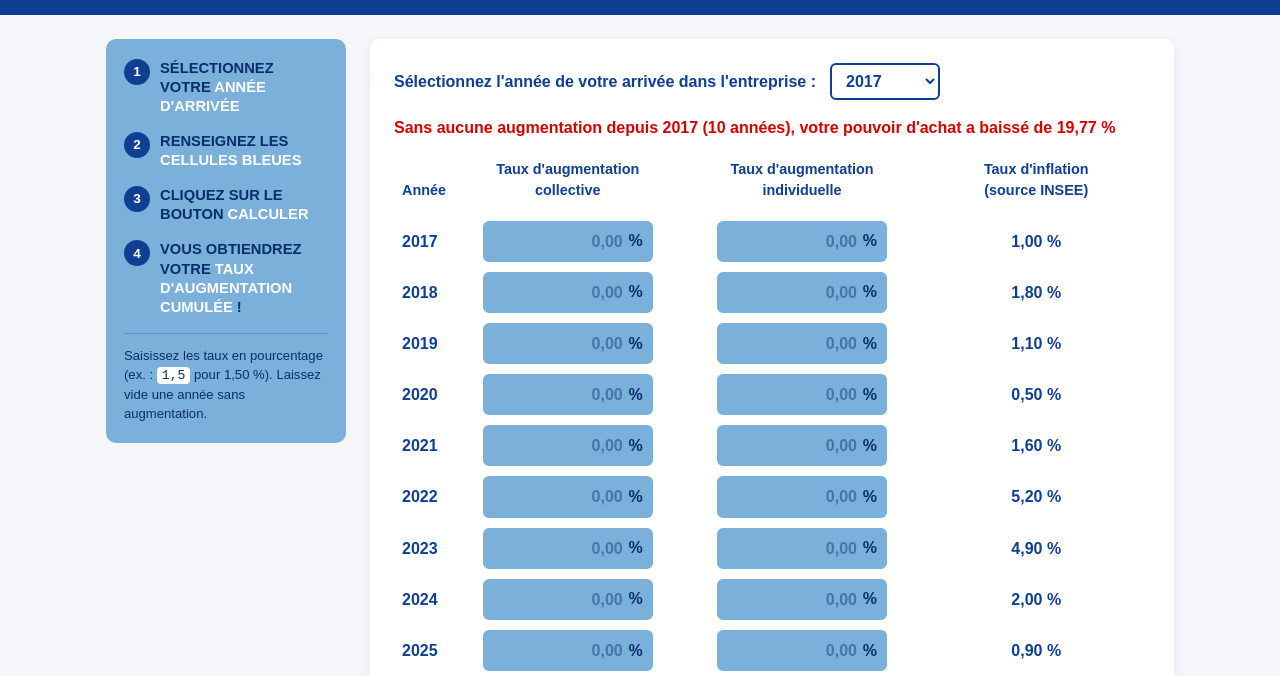
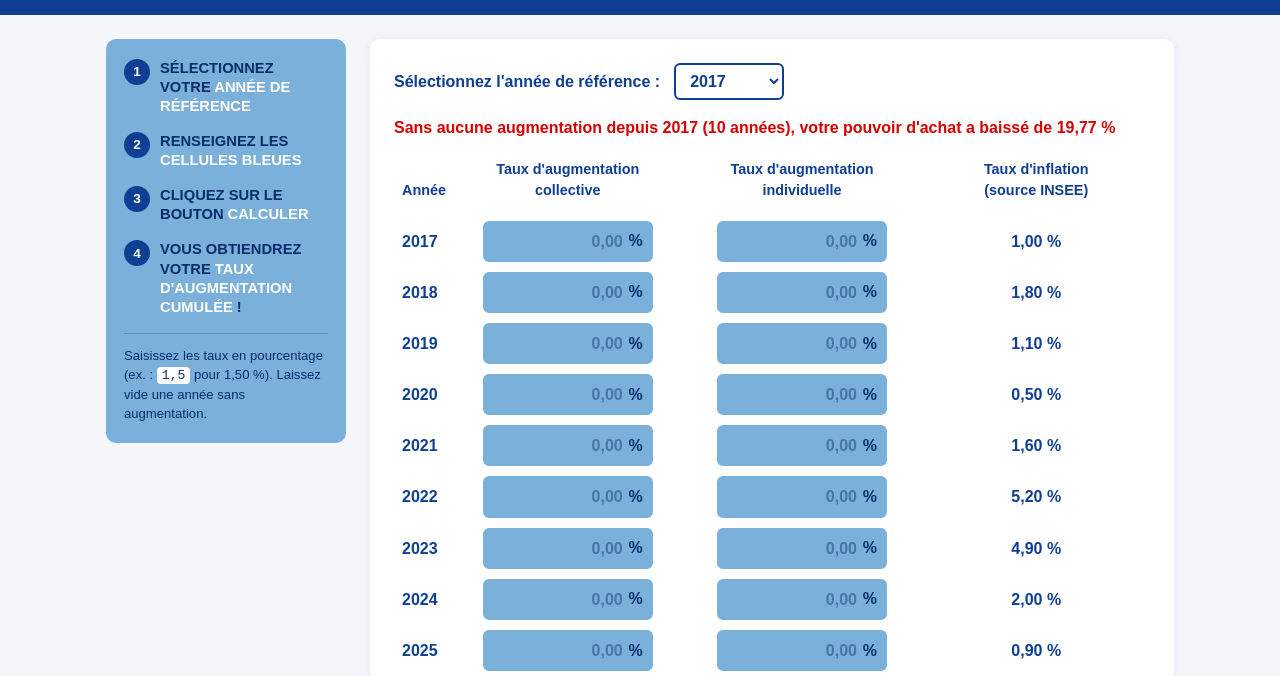
Before and after one commit to Darknight92/Calculette-Pouvoir-d-Achat-CFTC-, a plain HTML site: page index.html in a window 1280 px wide. Shown: the part 123-799 px from the top of the page. Drawn offline with Linux system fonts and the light colour scheme.

Commit message:
Update index.html

```diff
--- a/index.html
+++ b/index.html
@@ -30,7 +30,7 @@
   <main class="page">
     <aside class="mode-emploi" aria-label="Mode d'emploi">
       <ol>
-        <li><span class="etape">1</span><span>Sélectionnez votre <strong>année d'arrivée</strong></span></li>
+        <li><span class="etape">1</span><span>Sélectionnez votre <strong>année de référence</strong></span></li>
         <li><span class="etape">2</span><span>Renseignez les <strong>cellules bleues</strong></span></li>
         <li><span class="etape">3</span><span>Cliquez sur le bouton <strong>Calculer</strong></span></li>
         <li><span class="etape">4</span><span>Vous obtiendrez votre <strong>taux d'augmentation cumulée</strong>&nbsp;!</span></li>
@@ -41,7 +41,7 @@
     <section class="calculette">
       <form id="formulaire" novalidate>
         <div class="choix-annee">
-          <label for="annee">Sélectionnez l'année de votre arrivée dans l'entreprise&nbsp;:</label>
+          <label for="annee">Sélectionnez l'année de référence&nbsp;:</label>
           <select id="annee" name="annee"></select>
         </div>
 
```
